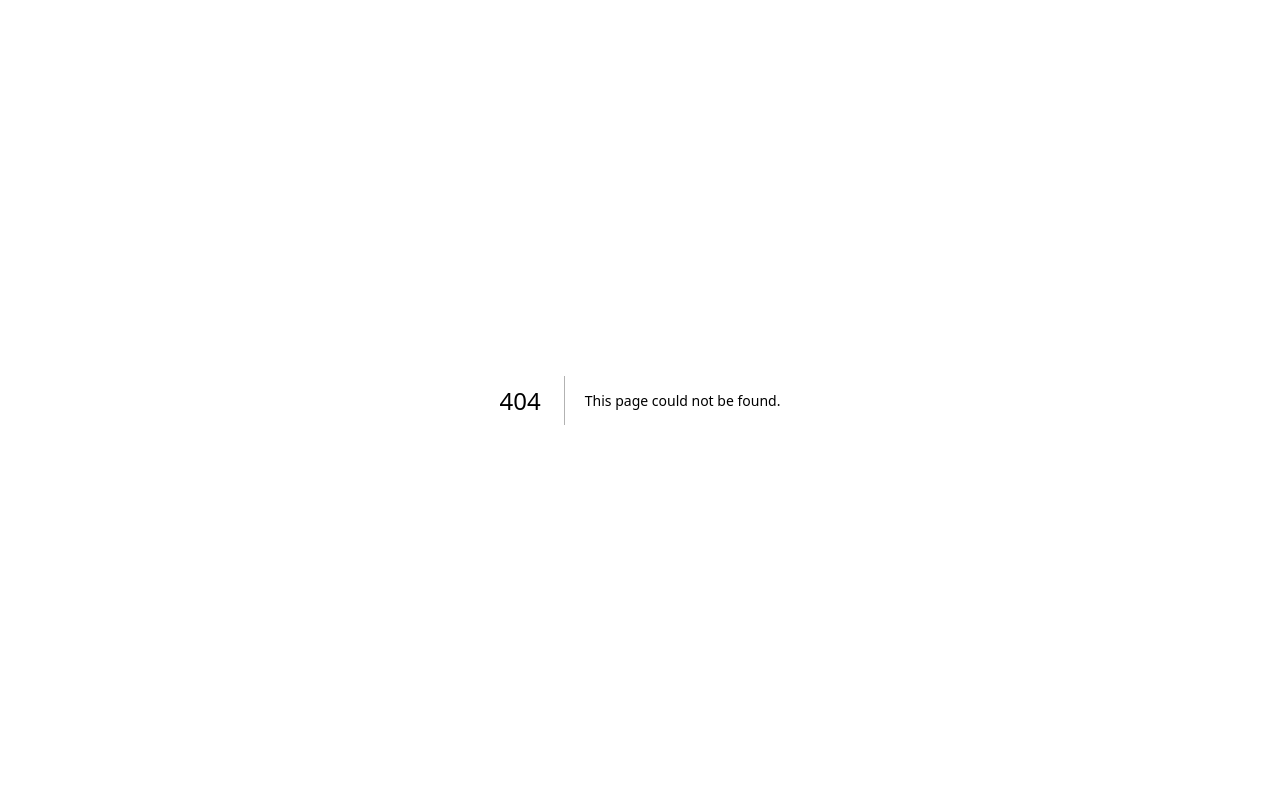
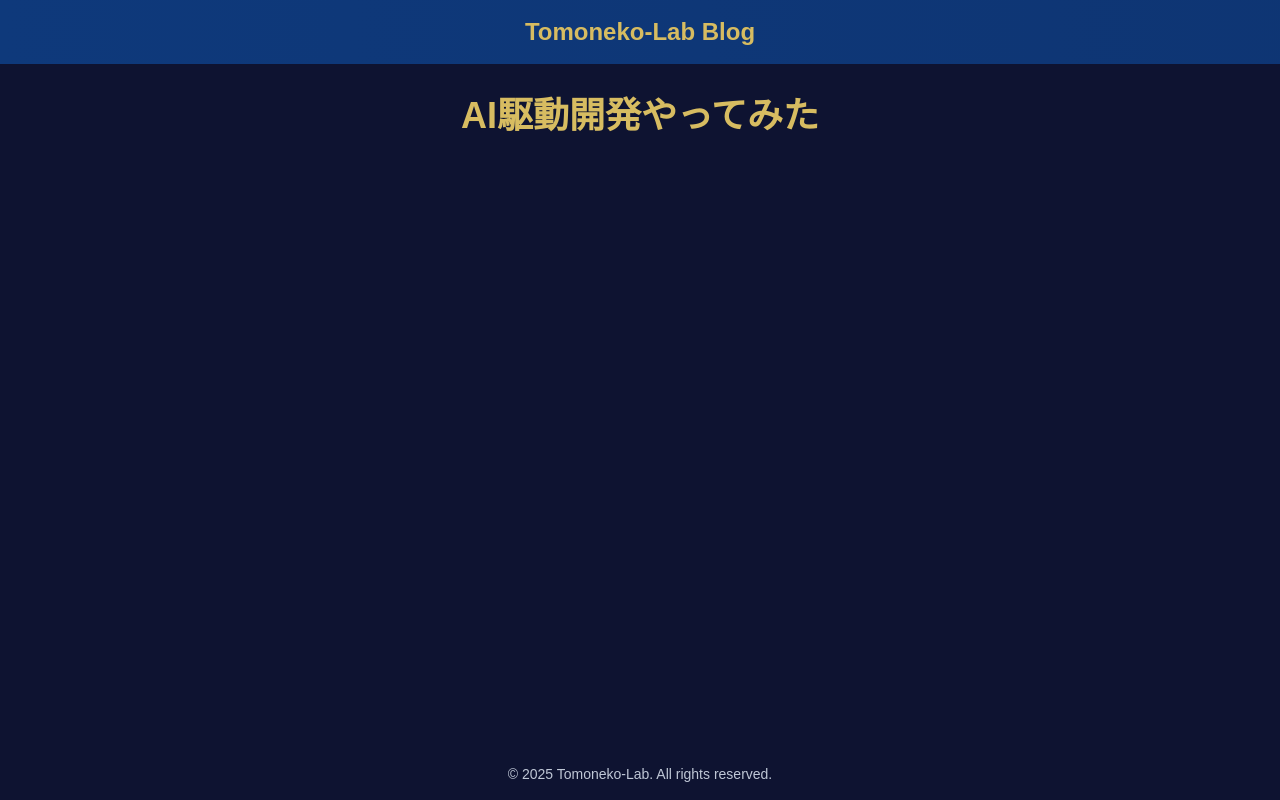
Before and after one commit to TOMONEKO-LAB/TOMONEKO-LAB.github.io, a Next.js app: page /blog/sample in a window 1280 px wide. Before the commit this address had no page. Built offline with nearby package versions, Linux system fonts and the light colour scheme.

Commit message:
Fix Blog Rendering

```diff
--- /dev/null
+++ b/src/app/blog/[slug]/page.tsx
@@ -0,0 +1,52 @@
+import fs from "fs";
+import path from "path";
+import grayMatter from 'gray-matter';
+import Header from "@/components/blog/Header";
+import Footer from "@/components/blog/Footer";
+import MarkdownWrapper from "@/components/blog/MarkdownWrapper";
+import { notFound } from "next/navigation";
+import { Article } from "@/types/blog/article";
+import styles from '../BlogPage.module.css';
+
+const getArticles = (): Article[] => {
+  const ArticlePath = path.join(process.cwd(), `/public/blog/`);
+  try {
+    const files = fs.readdirSync(ArticlePath);
+    const articles: Article[] = files.map((file) => {
+      const markdown = fs.readFileSync(path.join(ArticlePath, file), 'utf-8');
+      const frontMatter = grayMatter(markdown);
+      return {
+        title: frontMatter.data.title,
+        description: frontMatter.data.description,
+        date: frontMatter.data.date,
+        slug: frontMatter.data.slug,
+        tags: frontMatter.data.tags || [],
+        content: frontMatter.content,
+      };
+    });
+    return articles;
+  } catch (error) {
+    return [];
+  }
+}
+
+export async function generateStaticParams(): Promise<{ slug: Article['slug'] }[]> {
+  const articles = getArticles();
+  return articles.map((article) => ({ slug: article.slug }));
+}
+
+export default async function ArticlePage({ params }: { params: { slug: Article['slug'] } }) {
+  const { slug } = await params;
+  const articles = getArticles();
+  const article = articles.find((article) => article.slug === slug);
+  if (!article) {
+    return notFound();
+  }
+  return (
+    <div className={styles.blogPage}>
+      <Header />
+      <MarkdownWrapper article={article} />
+      <Footer />
+    </div>
+  );
+}
--- a/src/app/blog/article/page.tsx
+++ /dev/null
@@ -1,32 +0,0 @@
-import Header from "@/components/blog/Header";
-import Footer from "@/components/blog/Footer";
-import MarkdownWrapper from "@/components/blog/MarkdownWrapper";
-import { Article } from "@/types/blog/article";
-import styles from '../BlogPage.module.css';
-
-export default async function ArticlePage({
-  searchParams
-}: { searchParams: {
-    title?: string;
-    content?: string;
-    tags?: string | string[];
-  };
-}) {
-  const params = await searchParams;
-  const article :Article = {
-    title: params.title || '',
-    description: '',
-    date: '',
-    tags: Array.isArray(params.tags) ? params.tags : params.tags ? [params.tags] : [],
-    slug: '',
-    content: params.content || '',
-  };
-
-  return (
-    <div className={styles.blogPage}>
-      <Header />
-      <MarkdownWrapper article={article} />
-      <Footer />
-    </div>
-  );
-}
--- a/src/components/blog/ArticleList.tsx
+++ b/src/components/blog/ArticleList.tsx
@@ -18,14 +18,7 @@ export default function ArticleList({ conditions }: { conditions: Condition }) {
             (conditions.tags.length === 0 && conditions.keywords.length === 0)
           ) && (
             <Link
-              href={{
-                pathname: "/blog/article",
-                query: {
-                  title: article.title,
-                  tags: article.tags,
-                  content: article.content,
-                }
-              }}
+              href={`/blog/${article.slug}`}
               key={article.slug}
             >
               <article key={article.slug} className={styles['article-card']}>
--- a/src/types/blog/article.ts
+++ b/src/types/blog/article.ts
@@ -6,5 +6,3 @@ export type Article = {
   slug?: string;
   content?: string;
 }
-
-export default Article;
--- a/src/types/blog/condition.ts
+++ b/src/types/blog/condition.ts
@@ -2,5 +2,3 @@ export type Condition = {
   keywords: string[];
   tags: string[];
 }
-
-export default Condition;
```
